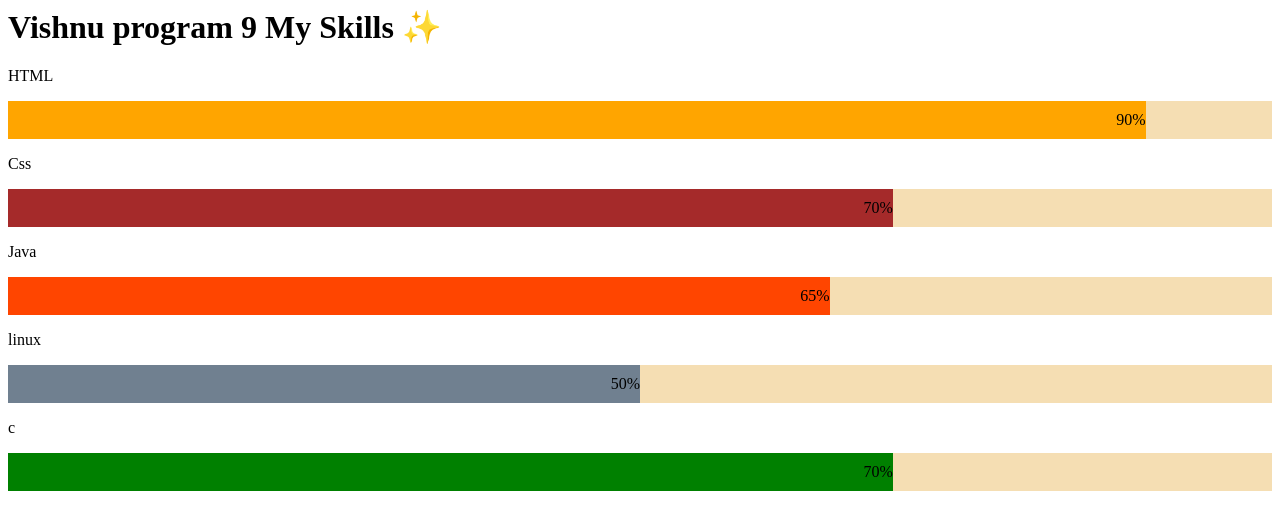
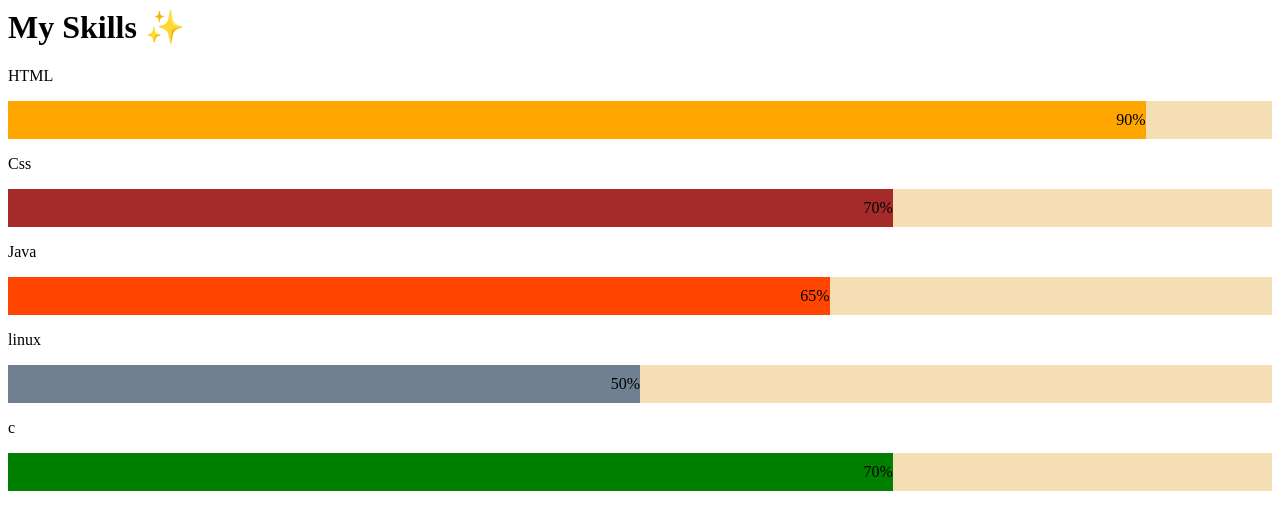
Before and after one commit to VishnusIdea/Skill, a plain HTML site: page index.html in a window 1280 px wide. Drawn offline with Linux system fonts and the light colour scheme.

Commit message:
Update index.html

```diff
--- a/index.html
+++ b/index.html
@@ -4,7 +4,7 @@
 <link rel="stylesheet" href="style.css">
 </head>
 <body>
-<h1>Vishnu program 9 My Skills ✨</h1>
+<h1> My Skills ✨</h1>
 
 <p>HTML</p>
 <div class="container">
```
